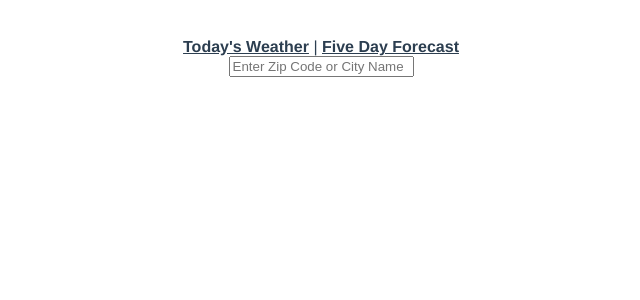
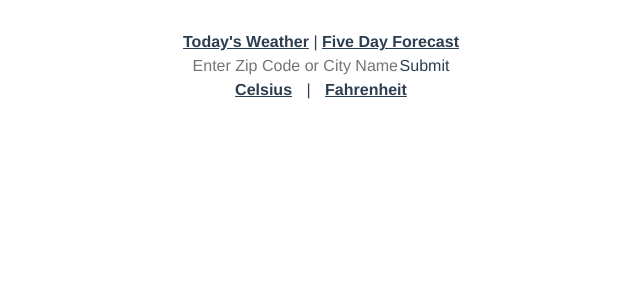
Before and after one commit to jimcreel/monyverse-vue-weather, a Vue app: page / in a window 1280 px wide. Shown: the top 300 px of the page, without its empty margins (319-959 px from the left). Built offline with nearby package versions, Linux system fonts and the light colour scheme; no server answers.

Commit message:
switch to Vuetify, established default location

```diff
--- a/package.json
+++ b/package.json
@@ -12,7 +12,8 @@
     "dotenv": "^16.3.1",
     "pinia": "^2.1.6",
     "vue": "^3.2.13",
-    "vue-router": "^4.0.3"
+    "vue-router": "^4.0.3",
+    "vuetify": "^3.3.10"
   },
   "devDependencies": {
     "@vue/cli-plugin-babel": "~5.0.0",
--- a/src/App.vue
+++ b/src/App.vue
@@ -2,8 +2,16 @@
   <nav>
     <router-link to="/today">Today's Weather</router-link> |
     <router-link to="/fiveDay">Five Day Forecast</router-link>
-    <div class="home">
-      <input type="text" v-model="location" placeholder="Enter Zip Code or City Name" @input="search" />
+      <form @submit.prevent="setCity">
+        <input type="text" v-model="city" placeholder="Enter Zip Code or City Name" />
+        <button>Submit</button>
+      </form>
+      <p> {{ city }} </p>
+
+    <!-- Add the Celsius and Fahrenheit links here -->
+    <div class="temperature-switch">
+      <a @click="setCelsius" href="#">Celsius</a> |
+      <a @click="setFahrenheit" href="#">Fahrenheit</a>
     </div>
   </nav>
   <router-view/>
@@ -11,27 +19,40 @@
 
 <script>
   import { useWeatherStore } from '@/stores/weather.js'
-  import { ref } from 'vue'
-  import debounce from 'lodash/debounce'
+import { ref, onMounted, watch} from 'vue'
+
+
 export default {
   setup () {
     const weatherStore = useWeatherStore()
-      const location = ref('')
+    const city = ref('')
+    const fetchWeather = () => {
+      weatherStore.fetchWeather(weatherStore.city)
+    }
 
-      const search = debounce(async () => {
-        if (location.value.length < 5) return
-        let data = await weatherStore.fetchWeather(location.value)
-        .then((data) => {
-          console.log(data)
-        })
-      }, 500)
+    const setCity = () => {
+      // console.log('store city', weatherStore.city)
+      weatherStore.setCity(city.value)
+    }
+    const setCelsius = () => {
+      weatherStore.setCelsius(true);
+      weatherStore.setFahrenheit(false);
+    }
+    const setFahrenheit = () => {
+      weatherStore.setCelsius(false);
+      weatherStore.setFahrenheit(true);
+    }
+    fetchWeather()
 
     return {
-        location,
-        search
+      city,
+      setCelsius,
+      setFahrenheit,
+      setCity
     }
   }
 }
+
 </script>
 
 <style>
@@ -55,4 +76,10 @@ nav a {
 nav a.router-link-exact-active {
   color: #42b983;
 }
+
+
+.temperature-switch a {
+  margin-left: 10px;
+  margin-right: 10px;
+}
 </style>
--- a/src/main.js
+++ b/src/main.js
@@ -2,8 +2,18 @@ import { createApp } from 'vue'
 import App from './App.vue'
 import router from './router'
 import { createPinia } from 'pinia'
+import 'vuetify/styles'
+import { createVuetify } from 'vuetify'
+import * as components from 'vuetify/components'
+import * as directives from 'vuetify/directives'
+
+const vuetify = createVuetify({
+    components,
+    directives
+})
 
 createApp(App)
 .use(router)
 .use(createPinia())
+.use(vuetify)
 .mount('#app')
--- a/src/stores/weather.js
+++ b/src/stores/weather.js
@@ -4,19 +4,42 @@ import axios from 'axios'
 export const useWeatherStore = defineStore('weather', {
   state: () => ({
     weather: null,
-    location: null,
+    city: 92591,
+    celsius: false,
+    fahrenheit: true,
   }),
   getters: {
     getWeather: (state) => state.weather,
-    getLocation: (state) => state.location,
+    getCity: (state) => state.city,
+    getCelsius: (state) => state.celsius,
+    getFahrenheit: (state) => state.fahrenheit,
   },
-  actions: {
-    async fetchWeather(location = 'London') {
-      const response = await axios.get(
-        `https://api.weatherapi.com/v1/forecast.json?q=${location}&key=${process.env.VUE_APP_WEATHER_API_KEY}&days=5`
-      )
-      this.weather = response.data
-      this.location = location
+
+actions: {
+  async fetchWeather(city=this.city) {
+
+    const response = await axios.get(
+      `https://api.weatherapi.com/v1/forecast.json?q=${this.city}&key=${process.env.VUE_APP_WEATHER_API_KEY}&days=5`
+    )
+    // console.log(response)
+    this.weather = response.data
+  },
+
+    setCelsius(value) {
+      // console.log('celsius')
+      this.celsius = value
+      this.fahrenheit = !value
     },
-  },
+    setFahrenheit(value) {
+      // console.log('fahrenheit')
+      this.fahrenheit = value
+      this.celsius = !value
+    },
+    setCity(value){
+      // console.log('set city')
+      // console.log(value)
+      this.city = value
+      this.fetchWeather(this.city)
+    }
+  }
 })
--- a/src/views/Forecast/Day.vue
+++ b/src/views/Forecast/Day.vue
@@ -1,16 +1,28 @@
 <template>
-    <h1>{{ dayName }}</h1>
-    <h1>{{ day.date }}</h1>
-    <p>High: {{ day.day.maxtemp_f }} °F</p>
-    <p>Low: {{ day.day.mintemp_f }} °F</p>
-    <p>Humidity: {{ day.day.avghumidity }}%</p>
-    <img :src="day.day.condition.icon" :alt="day.day.condition.text" />
-    <p>Chance of Rain: {{ day.day.daily_chance_of_rain }}%</p>
+  <v-card outlined>
+    <v-card-title>{{ dayName }}</v-card-title>
+    <v-card-subtitle>{{ day.date }}</v-card-subtitle>
+    <v-card-text>
+      <div v-if="celsius">
+        <div>High {{ Math.trunc(day.day.maxtemp_c) }}°C</div>
+        <div>Low: {{ Math.trunc(day.day.mintemp_c) }}°C</div>
 
+      </div>
+      <div v-else>
+        <div>High {{ Math.trunc(day.day.maxtemp_f) }}°F</div>
+        <div>Low: {{ Math.trunc(day.day.mintemp_f) }}°F</div>
+
+      </div>
+      <div>Humidity: {{ day.day.avghumidity }}%</div>
+      <v-img :src="day.day.condition.icon" :alt="day.day.condition.text" />
+      <div>Chance of Rain: {{ day.day.daily_chance_of_rain }}%</div>
+    </v-card-text>
+  </v-card>
 </template>
 
 <script>
 import { useWeatherStore } from '@/stores/weather.js'
+import { BaseTransitionPropsValidators } from 'vue';
 import { watch, computed, ref } from 'vue'
 
 export default {
@@ -22,17 +34,30 @@
     }
   },
   setup(props) {
+    const weatherStore = useWeatherStore()
+    const celsius = computed(() => weatherStore.getCelsius)
+    const fahrenheit = computed(() => weatherStore.getFahrenheit)
     const dayName = computed(() => {
       if (props.day && props.day.date){
         let day = new Date(props.day.date).getDay();
-          let days = ['Sunday', 'Monday', 'Tuesday', 'Wednesday', 'Thursday', 'Friday', 'Saturday'];
+        let days = ['Monday', 'Tuesday', 'Wednesday', 'Thursday', 'Friday', 'Saturday', 'Sunday'];
         return days[day];
       }
       return '';
     })
 
+    // Watching celsius prop
+    watch(celsius, (newVal, oldVal) => {
+
+    })
+
+    // Watching fahrenheit prop
+    watch(fahrenheit, (newVal, oldVal) => {
+
+    })
+
     return {
-        dayName
+      dayName, celsius, fahrenheit
     }
   }
 }
--- a/src/views/Forecast/FiveDayView.vue
+++ b/src/views/Forecast/FiveDayView.vue
@@ -1,15 +1,33 @@
 <template>
+  <v-container fluid>
+    <v-row>
+      <v-col class="text-center">
         <h1>Five Day Forecast</h1>
-    <div v-if="weather">
+        <v-card v-if="weather">
+          <v-card-title>
             <h2>{{ weather.location.name }}, {{ weather.location.region }}</h2>
-      <div v-for="day in weather.forecast.forecastday" :key="day.date">
+          </v-card-title>
+          <v-card-text>
+            <v-row>
+              <v-col
+                v-for="day in weather.forecast.forecastday"
+                :key="day.date"
+                cols="12" xs ="6" sm="2"
+                class="d-flex justify-center"
+              >
                 <Day :day="day" />
-      </div>
-      <!-- Add more fields as per your weather object -->
-    </div>
-    <div v-else>
+              </v-col>
+            </v-row>
+          </v-card-text>
+        </v-card>
+        <v-card v-else>
+          <v-card-text>
             <p>Loading weather data...</p>
-    </div>
+          </v-card-text>
+        </v-card>
+      </v-col>
+    </v-row>
+  </v-container>
 </template>
 
 <script>
@@ -22,13 +40,13 @@
     components: {
         Day
     },
-    setup () {
+    setup() {
         const weatherStore = useWeatherStore()
 
         const weather = computed(() => weatherStore.getWeather)
 
         watch(weather, (newVal) => {
-        console.log(newVal) // logs the new weather data whenever it changes
+
         }, {
             deep: true,
             immediate: true
--- a/src/views/TodayView.vue
+++ b/src/views/TodayView.vue
@@ -1,17 +1,31 @@
 <template>
-    <h1>Weather</h1>
-
+  <v-card>
+    <v-card-title class="headline">Weather</v-card-title>
+    <v-card-text>
       <div v-if="weather">
         <h2>{{ weather.location.name }}, {{ weather.location.region }}</h2>
-      <p>Current Temperature: {{ weather.current.temp_f }} °F</p>
-      <img :src="weather.current.condition.icon" :alt="weather.current.condition.text" />
-      <p> Today's High: {{ weather.forecast.forecastday[0].day.maxtemp_f }}</p>
+        <div v-if="celsius">
+          <p>Current Temperature: {{ Math.trunc(weather.current.temp_c) }} °C</p>
+          <p>Feels Like: {{ Math.trunc(weather.current.feelslike_c)}}°C </p>
+          <p>Today's High: {{ Math.trunc(weather.forecast.forecastday[0].day.maxtemp_c) }} °C</p>
+          <p>Today's Low: {{ Math.trunc(weather.forecast.forecastday[0].day.mintemp_c) }} °C</p>
+
+        </div>
+        <div v-else>
+          <p>Current Temperature: {{ Math.trunc(weather.current.temp_f) }} °F</p>
+          <p>Feels Like: {{ Math.trunc(weather.current.feelslike_f)}}°F </p>
+          <p>Today's High: {{ Math.trunc(weather.forecast.forecastday[0].day.maxtemp_f) }} °F</p>
+          <p>Today's Low: {{ Math.trunc(weather.forecast.forecastday[0].day.mintemp_f) }} °F</p>
+
+        </div>
+        <v-img class="small-image" :src="weather.current.condition.icon" :alt="weather.current.condition.text" />
         <p>Humidity: {{ weather.current.humidity }}%</p>
-      <!-- Add more fields as per your weather object -->
       </div>
       <div v-else>
         <p>Loading weather data...</p>
       </div>
+    </v-card-text>
+  </v-card>
 </template>
 
 <script>
@@ -24,17 +38,27 @@
     const weatherStore = useWeatherStore()
 
     const weather = computed(() => weatherStore.getWeather)
+    // console.log(weather.value)
+    const celsius = computed(() => weatherStore.getCelsius)
 
     watch(weather, (newVal) => {
-        console.log(newVal) // logs the new weather data whenever it changes
+
     }, {
       deep: true,
       immediate: true
     })
 
     return {
-        weather
+      weather,
+      celsius
     }
   },
 }
 </script>
+
+<style scoped>
+.small-image {
+  width: 50px !important;
+  height: 50px !important;
+}
+</style>
```
Also changed, not shown: 1 other file (tests, documents, lock files or other folders). Lines whose indentation alone changed are shown as unchanged.
